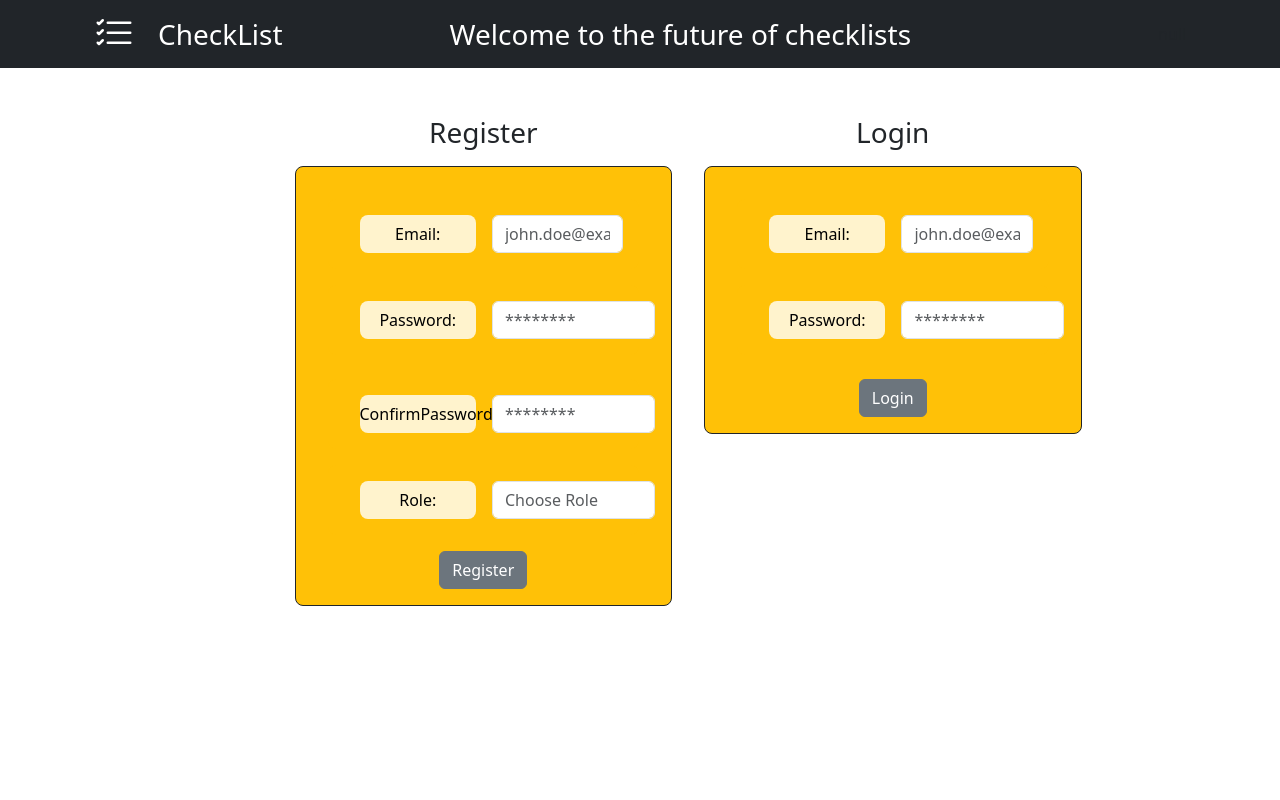
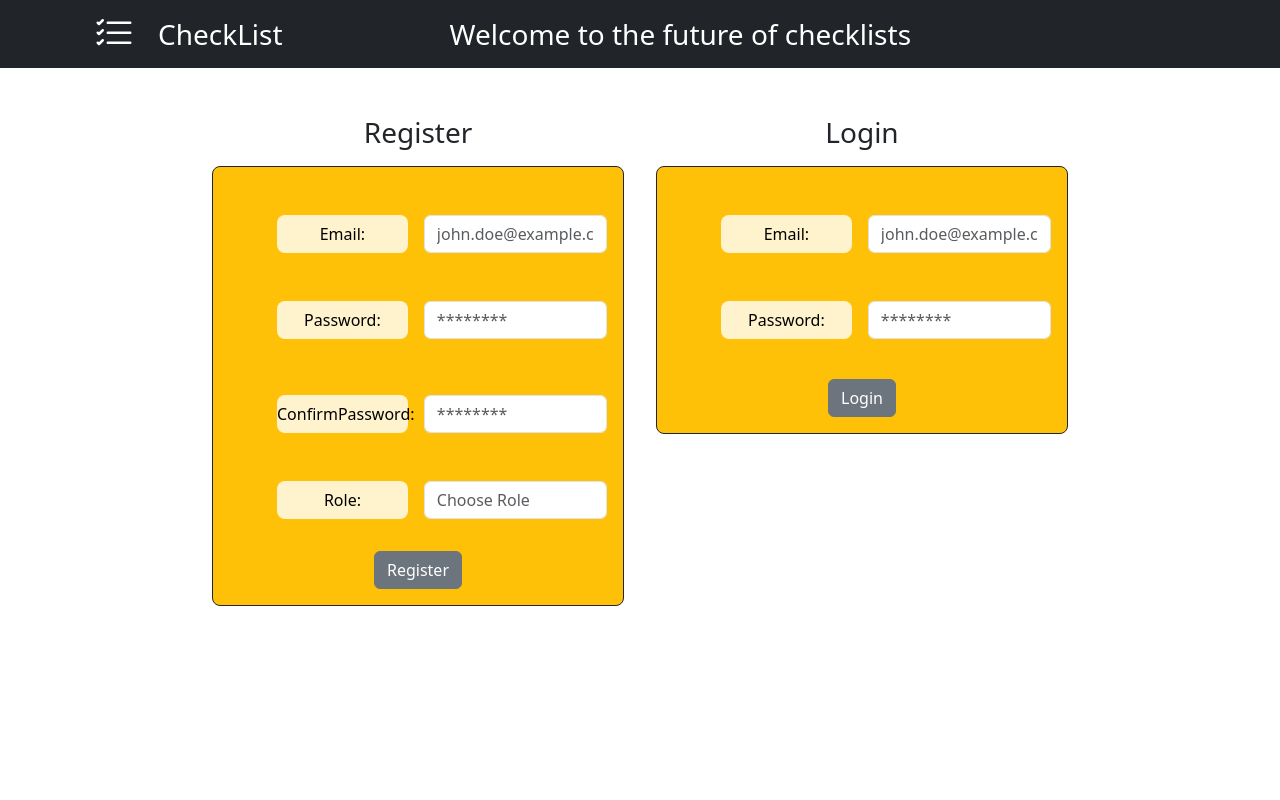
Before and after one commit to suazojaime/checklistlistapp, a React (Create React App) app in the folder client/: page / in a window 1280 px wide. Shown: the top 800 px of the page. Built offline with nearby package versions, Linux system fonts and the light colour scheme; no server answers.

Commit message:
fixing UI logreg forms

```diff
--- a/client/src/components/UserForm.component.js
+++ b/client/src/components/UserForm.component.js
@@ -126,7 +126,7 @@ const UserForm = (props) => {
           <label htmlFor="email" className="col-sm-5 col-form-label rounded-3 bg-warning-subtle mx-3" >
             Email:
           </label>
-          <div >
+          <div className="col-sm-7">
             <input
               type="email"
               id="email"
--- a/client/src/views/logreg.view.js
+++ b/client/src/views/logreg.view.js
@@ -1,39 +1,39 @@
-import React from 'react'
-import UserForm from '../components/UserForm.component'
-import bannerImage from '../images/banner_bg.jpg';
+import React from "react";
+import UserForm from "../components/UserForm.component";
+import bannerImage from "../images/banner_bg.jpg";
 
-import PageTemplate from '../template/PageTemplate';
+import PageTemplate from "../template/PageTemplate";
 
 const LogRegPage = (props) => {
-
   // --------------------------------------------------
   // I) HOOKS AND VARIABLES
   // --------------------------------------------------
 
   // i) Lifting States
-  const { setUser } = props
+  const { setUser } = props;
 
   // --------------------------------------------------
   // II) JSX
   // --------------------------------------------------
   return (
-    <div >
-      <PageTemplate  title="Welcome to the future of checklists" isclient={false}>
-      <div className='container'>
-      <div className="container m-5 d-flex justify-content-center">
-          <div className = "d-flex w-75">
-              <div className = "col-6">
+    <div>
+      <PageTemplate
+        title="Welcome to the future of checklists"
+        isclient={false}
+      >
+        <div className="m-5 d-flex justify-content-center">
+          <div className="d-flex w-75">
+            <div className="col-6">
               <UserForm formType={"register"} setUser={setUser} />
-              </div>
-              <div className = " col-6">
+            </div>
+            <div className=" col-6">
               <UserForm formType={"login"} setUser={setUser} />
-              </div>
+            </div>
           </div>
-      </div>
-      </div>
-    </PageTemplate>
+        </div>
+      </PageTemplate>
     </div>
-  )
-}
+  );
+};
 
-export default LogRegPage
+export default LogRegPage;
```
